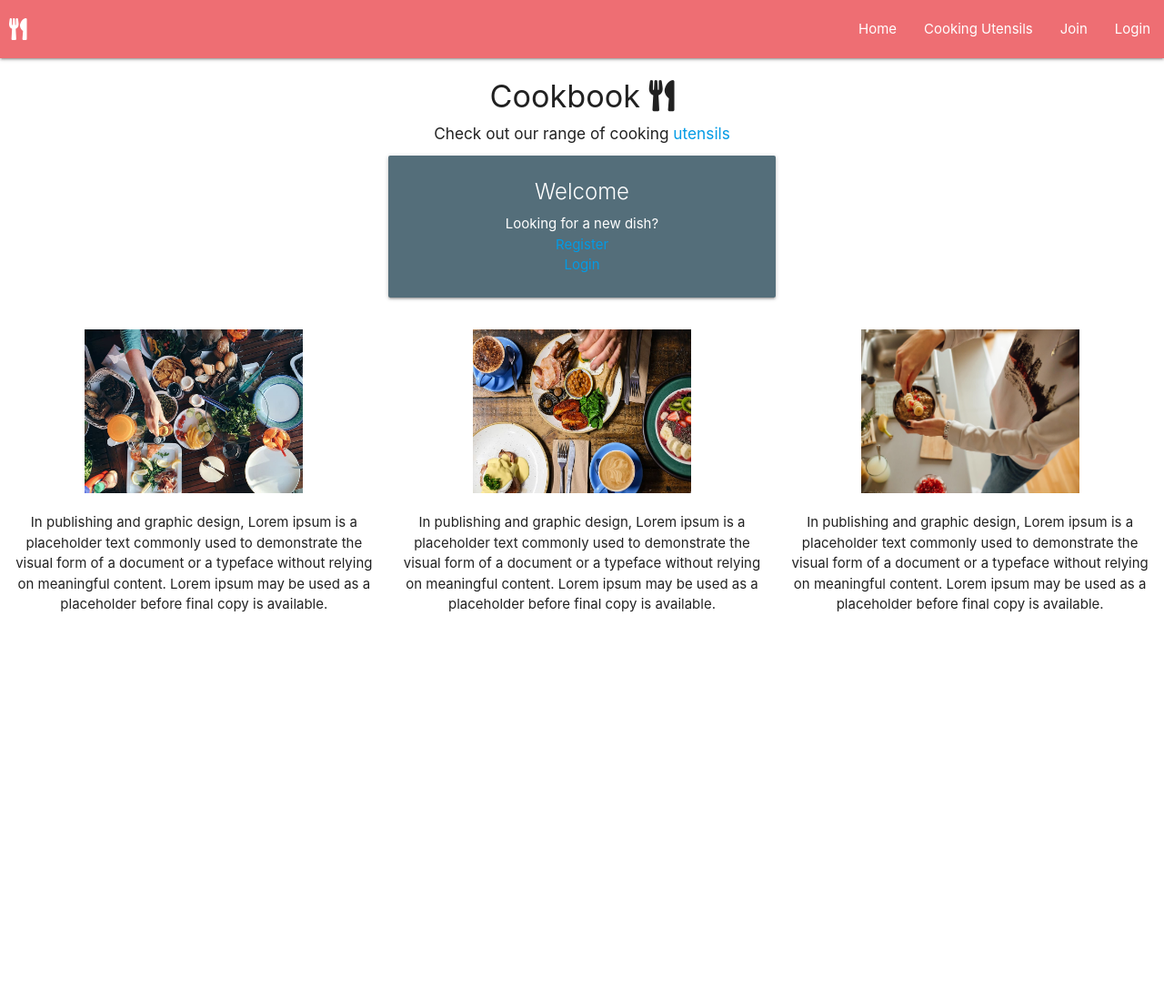
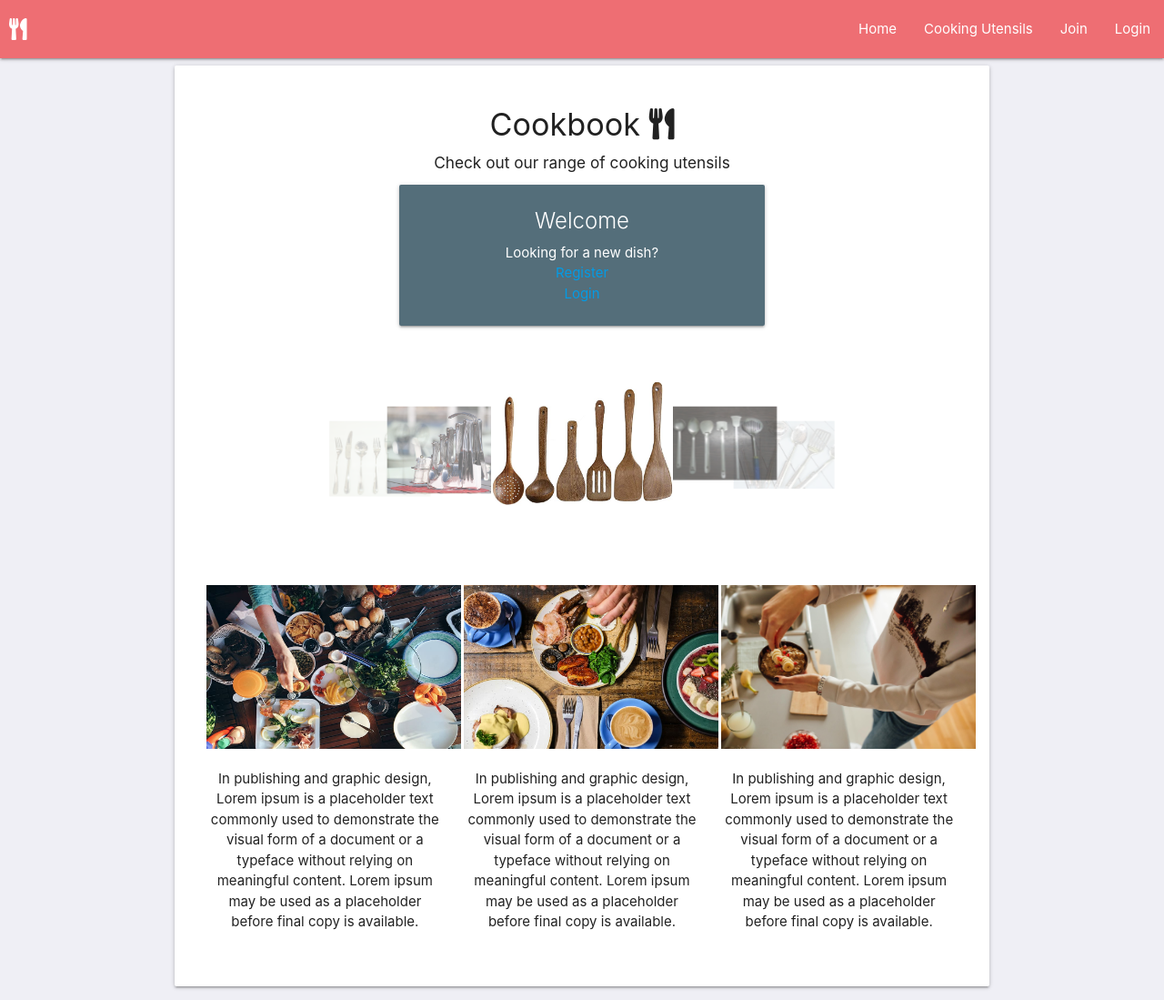
Before and after one commit to Code-Institute-Submissions/cmd-source-MS3-Dishes_OctResub, a Flask app: page / in a window 1280 px wide. Shown: the whole page at 91% size. Before the commit the page ends 673 px from the top, so only its background shows below. Run offline with Flask 2, Linux system fonts and the light colour scheme; some libraries are stand-ins or nearby versions.

Commit message:
aadding in a carousel to the homepage and card panels to the otherpages so that they stand out more

```diff
--- a/static/css/style.css
+++ b/static/css/style.css
@@ -1,4 +1,6 @@
-
+body {
+    background-color: rgb(239, 239, 245);
+}
 
 #mainheading {
     text-align: center;
@@ -17,8 +19,8 @@ div h6 {
 }
 
 .homeimg {
-    width: 240px;
-    height:180px;
+    width: 280px;
+    height: 180px;
 
 }
 
@@ -26,6 +28,10 @@ div h6 {
     padding-top: 150px;
 }
 
+#carousel {
+    height: 250px;
+}
+
 .gallery {
     width: 240px;
     height:180px;
--- a/static/js/script.js
+++ b/static/js/script.js
@@ -1,4 +1,5 @@
 $(document).ready(function(){
     $('.sidenav').sidenav();
     $('select').formSelect();
+    $('.carousel').carousel();
   });
--- a/templates/home.html
+++ b/templates/home.html
@@ -7,9 +7,10 @@
 {{ dish.dish_description }}<br>
 {% endfor %}
 
-<div class=container>
+<div class="container">
+  <div class="card-panel">
   <h4 id="mainheading">Cookbook <i class="fas fa-utensils"></i></h4>
-  <h6>Check out our range of cooking <a href="{{ url_for('utensils') }}">utensils</a></h6>
+  <h6>Check out our range of cooking utensils</h6>
 
   <div class="row">
     <div class="col s8 m6 s12 offset-m3">
@@ -23,8 +24,19 @@
       </div>
     </div>
   </div>
-</div>
 
+  <!--carousel taken from Materialize-->
+  <div class="carousel" id="carousel">
+    <a class="carousel-item gallery" href="{{ url_for('utensils') }}"><img src="static/img/woodenutensils.png"></a>
+    <a class="carousel-item gallery" href="{{ url_for('utensils') }}"><img src="static/img/bengali_cooking_tools.jpg"></a>
+    <a class="carousel-item gallery" href="{{ url_for('utensils') }}"><img src="static/img/utensils.jpg"></a>
+    <a class="carousel-item gallery" href="{{ url_for('utensils') }}"><img src="static/img/knives.jpg"></a>
+    <a class="carousel-item gallery" href="{{ url_for('utensils') }}"><img src="static/img/kitchenknifeset.jpg"></a>
+    <a class="carousel-item gallery" href="{{ url_for('utensils') }}"><img src="static/img/fullset.jpg"></a>
+    <a class="carousel-item gallery" href="{{ url_for('utensils') }}"><img src="static/img/cutleryshiny.jpg"></a>
+    <a class="carousel-item gallery" href="{{ url_for('utensils') }}"><img src="static/img/cutlerynew.jpg"></a>
+    <a class="carousel-item gallery" href="{{ url_for('utensils') }}"><img src="static/img/cutlery.jpg"></a>
+  </div>
 
 
 <div class="row center-align">
@@ -55,7 +67,8 @@
         final copy is available.
       </p>
   </div>
-
+</div>
+</div>
 </div>
 
 {% endblock %}
--- a/templates/newdish.html
+++ b/templates/newdish.html
@@ -2,7 +2,8 @@
 
 {% block content %}
 <div class="container">
-    <h3 class="center-align">Tell Us Your New Dish...</h3>
+    <div class="card-panel">
+    <h3 class="center-align ">Tell Us Your New Dish...</h3>
     <form method="POST" class="center-align" action="{{ url_for('newdish') }}">
         <div class="input-field col s12">
             <select id="dish_type_name" name="dish_type_name">
@@ -24,6 +25,7 @@
             <i class="far fa-share-square"></i>
         </button>
     </form>
+    </div>
 </div>
 
 {% endblock %}
```
Also changed, not shown: templates/dishes.html (+5 -5 lines).
